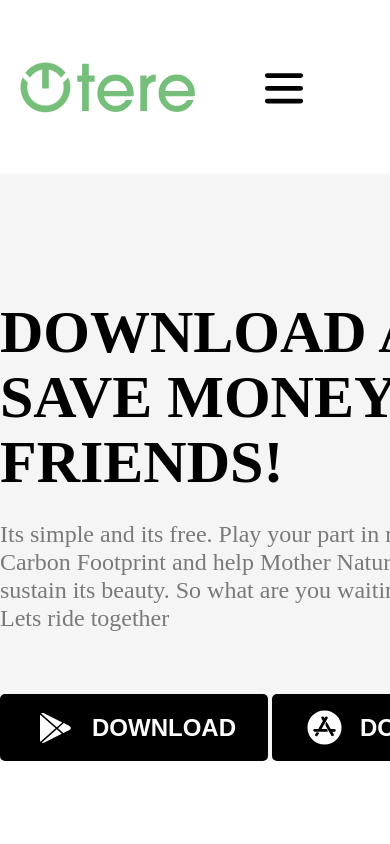
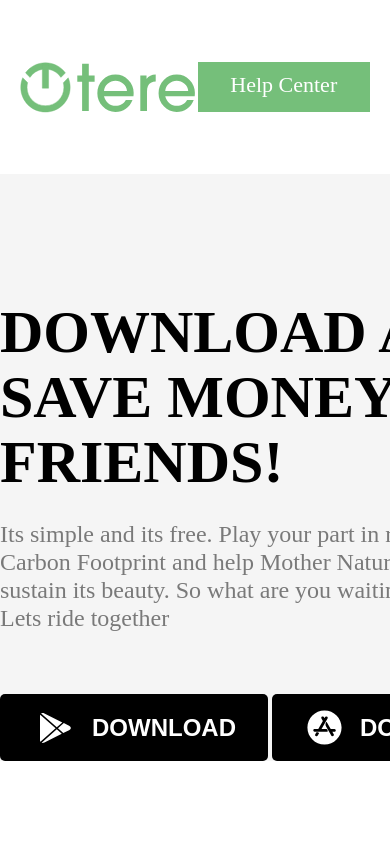
Before and after one commit to MedeaGigauri/Lecture-9-Final, a plain HTML site: page index.html in a window 390 px wide. Shown: the top 844 px of the page. Drawn offline with Linux system fonts and the light colour scheme.

Commit message:
9-homework

```diff
--- a/index.html
+++ b/index.html
@@ -27,8 +27,8 @@
 
     </div>
 
-    <!-- <a href="#" class="help-center-btn">Help Center</a> -->
-      <img src="images/menu-hamburger.svg" class="menu-hamburger"/>
+    <a href="#" class="help-center-btn">Help Center</a>
+      <!-- <img src="images/menu-hamburger.svg" class="menu-hamburger"/> -->
     </header>
     <section class="download-app-section">
       <div class="download-sec-left-side">
```
